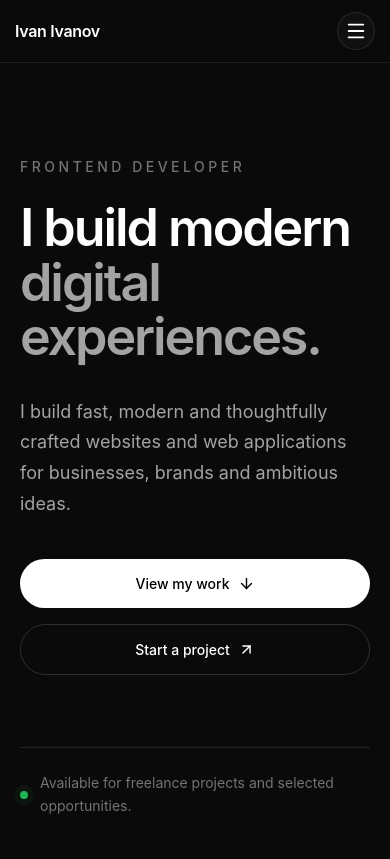
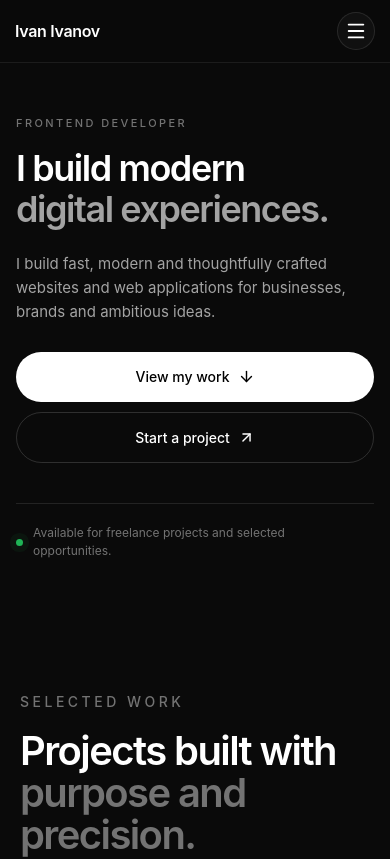
Before and after one commit to IvannIvannov/developer-portfolio, a React (Vite) app: page / in a window 390 px wide. Shown: the top 859 px of the page. Built offline with nearby package versions, Linux system fonts and the light colour scheme; no server answers.

Commit message:
Polish hero responsive layout

```diff
--- a/src/components/sections/Hero.css
+++ b/src/components/sections/Hero.css
@@ -1,70 +1,120 @@
 .hero {
     position: relative;
+
     display: flex;
+    align-items: center;
+
+    width: 100%;
+    max-width: 100%;
+
     min-height: 100vh;
-    align-items: center;
+    min-height: 100svh;
+
     overflow: hidden;
+
     padding-top: 96px;
 }
 
 .hero__glow {
     position: absolute;
+
     top: 33%;
     left: 50%;
     z-index: -1;
+
     width: 500px;
     height: 500px;
+
     transform: translateX(-50%);
+
     border-radius: 50%;
-    background: rgba(255, 255, 255, 0.04);
+
+    background:
+        rgba(255, 255, 255, 0.04);
+
     filter: blur(130px);
 }
 
 .hero__container {
     width: 100%;
     max-width: 1280px;
+    min-width: 0;
+
     margin: 0 auto;
+
     padding: 80px 32px;
+
+    overflow: hidden;
 }
 
 .hero__content {
+    width: 100%;
     max-width: 1024px;
+    min-width: 0;
 }
 
 .hero__eyebrow {
-    margin-bottom: 24px;
+    margin: 0 0 24px;
+
     font-size: 14px;
     font-weight: 500;
+
     letter-spacing: 0.25em;
     text-transform: uppercase;
+
     color: #737373;
 }
 
 .hero__title {
+    display: block;
+
+    width: 100%;
+    max-width: 100%;
+    min-width: 0;
+
     margin: 0;
-    font-size: clamp(56px, 6vw, 88px);
+
+    font-size:
+        clamp(56px,
+            6vw,
+            88px);
+
     line-height: 1.05;
+
     letter-spacing: -0.04em;
+
     font-weight: 600;
+
     color: #ffffff;
+
+    white-space: normal;
 }
 
 .hero__title span {
     display: block;
+
+    width: 100%;
+
     color: #a3a3a3;
 }
 
 .hero__description {
+    width: 100%;
     max-width: 680px;
-    margin-top: 32px;
+
+    margin: 32px 0 0;
+
     font-size: 20px;
     line-height: 1.7;
+
     color: #a3a3a3;
 }
 
 .hero__actions {
     display: flex;
+
     gap: 16px;
+
     margin-top: 40px;
 }
 
@@ -72,12 +122,24 @@
     display: inline-flex;
     align-items: center;
     justify-content: center;
+
     gap: 8px;
+
     padding: 14px 24px;
+
     border-radius: 999px;
+
     font-size: 14px;
     font-weight: 500;
-    transition: 0.25s ease;
+
+    transition:
+        background 0.25s ease,
+        border-color 0.25s ease,
+        transform 0.25s ease;
+}
+
+.hero__button:hover {
+    transform: translateY(-1px);
 }
 
 .hero__button--primary {
@@ -90,93 +152,309 @@
 }
 
 .hero__button--secondary {
-    border: 1px solid rgba(255, 255, 255, 0.15);
+    border:
+        1px solid rgba(255, 255, 255, 0.15);
+
     color: #ffffff;
 }
 
 .hero__button--secondary:hover {
-    border-color: rgba(255, 255, 255, 0.3);
-    background: rgba(255, 255, 255, 0.05);
+    border-color:
+        rgba(255, 255, 255, 0.3);
+
+    background:
+        rgba(255, 255, 255, 0.05);
 }
 
 .hero__footer {
     display: flex;
+    align-items: flex-end;
     justify-content: space-between;
-    align-items: flex-end;
+
+    width: 100%;
+
     margin-top: 96px;
+
     padding-top: 24px;
-    border-top: 1px solid rgba(255, 255, 255, 0.1);
+
+    border-top:
+        1px solid rgba(255, 255, 255, 0.1);
 }
 
 .hero__availability {
     display: flex;
     align-items: center;
+
     gap: 12px;
 }
 
 .hero__availability p {
     max-width: 320px;
+
     margin: 0;
+
     font-size: 14px;
     line-height: 1.6;
+
     color: #737373;
 }
 
 .hero__status {
     width: 8px;
     height: 8px;
+
     flex-shrink: 0;
+
     border-radius: 50%;
+
     background: #22c55e;
-    box-shadow: 0 0 0 0 rgba(34, 197, 94, 0.5);
-    animation: statusPulse 2s infinite;
+
+    box-shadow:
+        0 0 0 0 rgba(34, 197, 94, 0.5);
+
+    animation:
+        statusPulse 2s infinite;
 }
 
 @keyframes statusPulse {
     0% {
-        box-shadow: 0 0 0 0 rgba(34, 197, 94, 0.5);
+        box-shadow:
+            0 0 0 0 rgba(34, 197, 94, 0.5);
+
         opacity: 1;
     }
 
     70% {
-        box-shadow: 0 0 0 7px rgba(34, 197, 94, 0);
+        box-shadow:
+            0 0 0 7px rgba(34, 197, 94, 0);
+
         opacity: 0.9;
     }
 
     100% {
-        box-shadow: 0 0 0 0 rgba(34, 197, 94, 0);
+        box-shadow:
+            0 0 0 0 rgba(34, 197, 94, 0);
+
         opacity: 1;
     }
 }
 
 .hero__scroll {
     margin: 0;
+
     font-size: 14px;
+
     color: #525252;
 }
 
-@media (max-width: 768px) {
+
+/* TABLET */
+
+@media (max-width: 900px) {
     .hero__container {
-        padding: 60px 20px;
+        padding:
+            64px 24px;
     }
 
     .hero__title {
-        font-size: 52px;
+        font-size:
+            clamp(46px,
+                7vw,
+                62px);
     }
 
     .hero__description {
         font-size: 18px;
     }
+}
+
+
+/* MOBILE */
+
+@media (max-width: 768px) {
+    .hero {
+        display: block;
+
+        width: 100%;
+        max-width: 100%;
+
+        min-height: auto;
+
+        padding-top: 66px;
+
+        overflow-x: hidden;
+    }
+
+    .hero__glow {
+        top: 18%;
+
+        width: 320px;
+        height: 320px;
+
+        filter: blur(100px);
+    }
+
+    .hero__container {
+        display: block;
+
+        width: 100%;
+        max-width: 100%;
+        min-width: 0;
+
+        min-height: auto;
+
+        padding:
+            58px 20px 34px;
+
+        overflow: hidden;
+    }
+
+    .hero__content {
+        width: 100%;
+        max-width: 100%;
+        min-width: 0;
+    }
+
+    .hero__eyebrow {
+        margin-bottom: 20px;
+
+        font-size: 11px;
+
+        letter-spacing: 0.22em;
+    }
+
+    .hero__title {
+        width: 100%;
+
+        font-size: 38px;
+
+        line-height: 1.02;
+
+        letter-spacing: -0.045em;
+    }
+
+    .hero__title span {
+        margin-top: 4px;
+    }
+
+    .hero__description {
+        width: 100%;
+        max-width: 100%;
+
+        margin-top: 26px;
+
+        font-size: 16px;
+        line-height: 1.65;
+    }
 
     .hero__actions {
+        display: flex;
         flex-direction: column;
+
+        width: 100%;
+
+        gap: 10px;
+
+        margin-top: 32px;
+    }
+
+    .hero__button {
+        width: 100%;
+
+        min-height: 52px;
+
+        padding:
+            14px 20px;
+
+        font-size: 14px;
     }
 
     .hero__footer {
-        margin-top: 72px;
+        align-items: center;
+
+        width: 100%;
+
+        margin-top: 44px;
+
+        padding-top: 20px;
+    }
+
+    .hero__availability {
+        gap: 10px;
+    }
+
+    .hero__availability p {
+        max-width: 270px;
+
+        font-size: 12px;
+        line-height: 1.55;
+    }
+
+    .hero__status {
+        width: 7px;
+        height: 7px;
     }
 
     .hero__scroll {
         display: none;
     }
 }
+
+
+/* SMALL MOBILE */
+
+@media (max-width: 420px) {
+    .hero {
+        padding-top: 63px;
+    }
+
+    .hero__container {
+        padding:
+            52px 16px 30px;
+    }
+
+    .hero__eyebrow {
+        margin-bottom: 18px;
+    }
+
+    .hero__title {
+        font-size: 36px;
+
+        line-height: 1.03;
+
+        letter-spacing: -0.04em;
+    }
+
+    .hero__description {
+        margin-top: 24px;
+
+        font-size: 15px;
+        line-height: 1.6;
+    }
+
+    .hero__actions {
+        margin-top: 28px;
+    }
+
+    .hero__button {
+        min-height: 50px;
+    }
+
+    .hero__footer {
+        margin-top: 40px;
+    }
+}
+
+
+/* VERY SMALL MOBILE */
+
+@media (max-width: 360px) {
+    .hero__container {
+        padding-left: 14px;
+        padding-right: 14px;
+    }
+
+    .hero__title {
+        font-size: 33px;
+    }
+}
--- a/src/components/sections/Hero.tsx
+++ b/src/components/sections/Hero.tsx
@@ -1,4 +1,5 @@
 import { ArrowDown, ArrowUpRight } from "lucide-react";
+
 import "./Hero.css";
 
 const Hero = () => {
```
